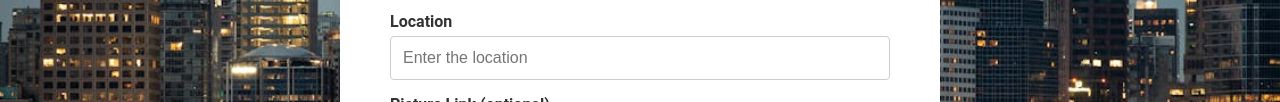
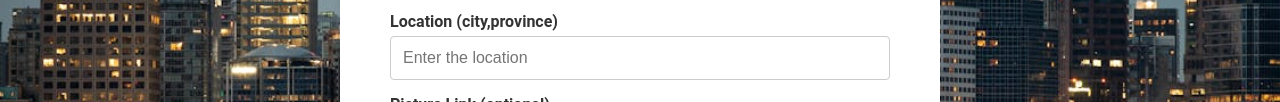
Before and after one commit to brodrigues2005/cmpt272-finalProject, a plain HTML site: page final project/report.html in a window 1280 px wide. Shown: the part 450-552 px from the top of the page. Drawn offline with Linux system fonts and the light colour scheme.

Commit message:
changed location format

```diff
--- a/final project/report.html
+++ b/final project/report.html
@@ -53,7 +53,7 @@
                     </select>
                 </div>
                 <div class="form-group">
-                    <label for="location">Location</label>
+                    <label for="location">Location (city,province)</label>
                     <input type="text" id="location" required placeholder="Enter the location">
                 </div>
                 <div class="form-group">
```
